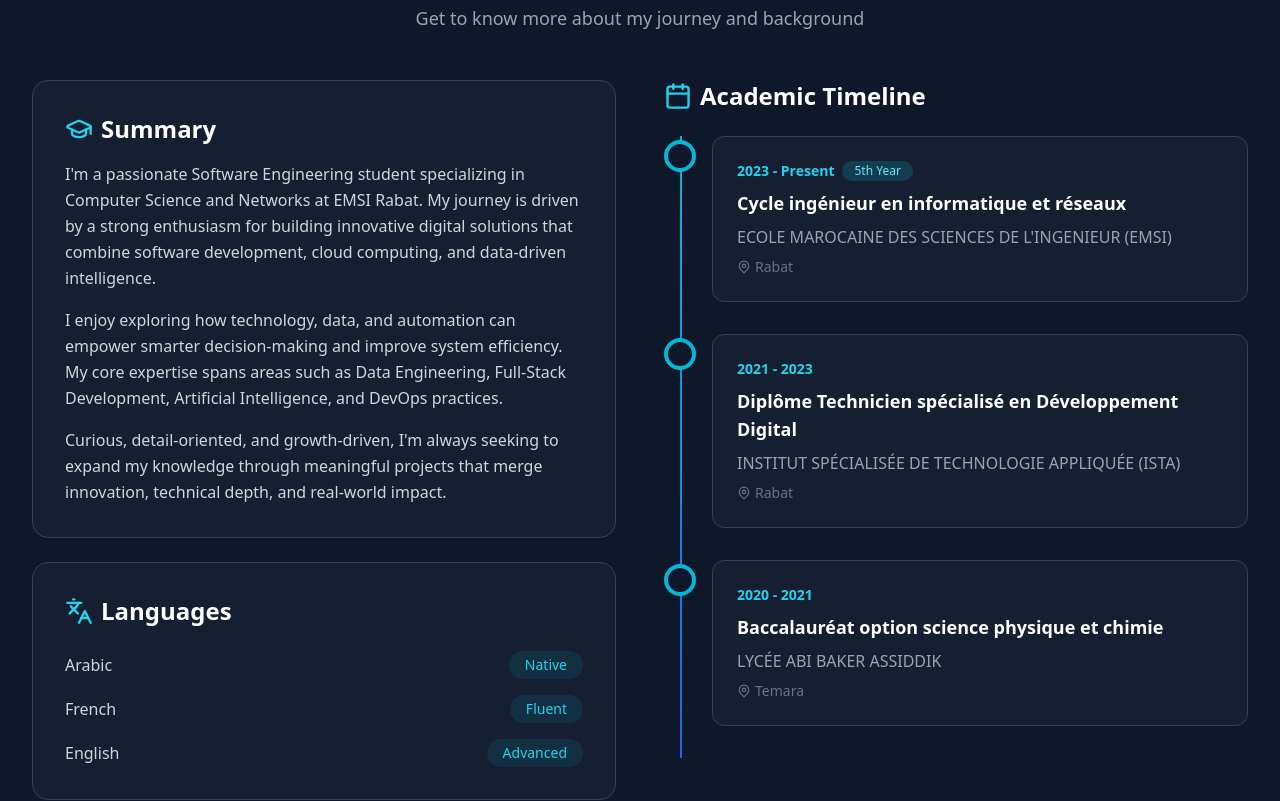
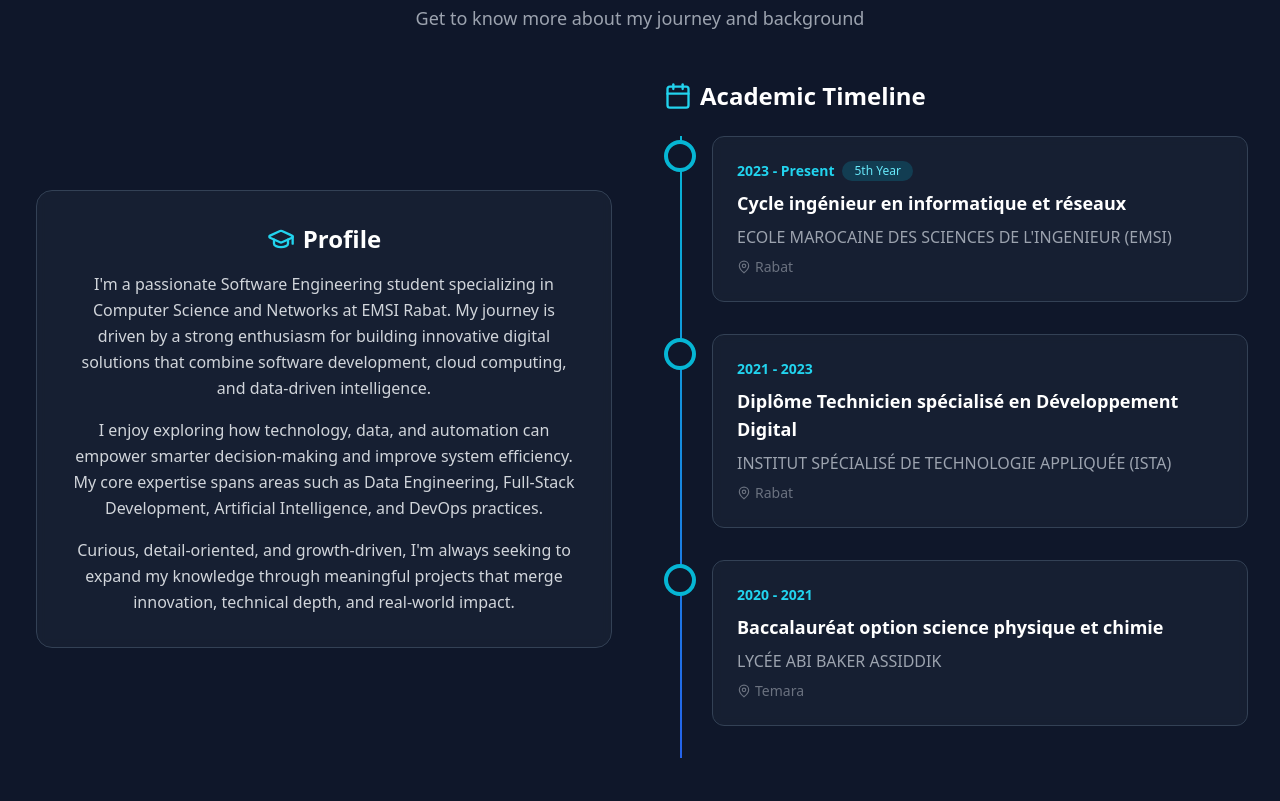
Before and after one commit to Ayaaa9/Portfolio, a React (Vite) app: page / in a window 1280 px wide. Shown: the part 940-1741 px from the top of the page. Built offline with nearby package versions, Linux system fonts and the light colour scheme.

Commit message:
enlever les elements sup

```diff
--- a/src/components/About.tsx
+++ b/src/components/About.tsx
@@ -1,5 +1,5 @@
 import React from 'react';
-import { GraduationCap, Calendar, MapPin, Languages } from 'lucide-react';
+import { GraduationCap, Calendar, MapPin } from 'lucide-react';
 import Section from './Section';
 
 const About: React.FC = () => {
@@ -13,7 +13,7 @@ const About: React.FC = () => {
     },
     {
       degree: "Diplôme Technicien spécialisé en Développement Digital",
-      school: "INSTITUT SPÉCIALISÉE DE TECHNOLOGIE APPLIQUÉE (ISTA)",
+      school: "INSTITUT SPÉCIALISÉ DE TECHNOLOGIE APPLIQUÉE (ISTA)",
       location: "Rabat",
       period: "2021 - 2023"
     },
@@ -25,12 +25,6 @@ const About: React.FC = () => {
     }
   ];
 
-  const languages = [
-    { name: "Arabic", level: "Native" },
-    { name: "French", level: "Fluent" },
-    { name: "English", level: "Advanced" }
-  ];
-
   return (
     <Section
       id="about"
@@ -38,13 +32,18 @@ const About: React.FC = () => {
       subtitle="Get to know more about my journey and background"
       className="bg-slate-900 light:bg-slate-50"
     >
-      <div className="grid md:grid-cols-2 gap-12 items-start">
-        <div className="space-y-6">
-          <div className="bg-slate-800/50 light:bg-white/80 backdrop-blur-sm p-8 rounded-2xl border border-slate-700 light:border-slate-200 hover:border-cyan-500 light:hover:border-cyan-600 transition-all duration-300 hover:shadow-lg hover:shadow-cyan-500/20 light:hover:shadow-cyan-400/20 light:shadow-sm">
-            <h3 className="text-2xl font-bold text-white light:text-slate-900 mb-4 flex items-center gap-2">
+      <div className="grid md:grid-cols-2 gap-12 items-center">
+        {/* === Profile Section === */}
+        <div className="flex justify-center">
+          <div className="bg-slate-800/50 light:bg-white/80 backdrop-blur-sm p-8 rounded-2xl border border-slate-700 light:border-slate-200
+                          hover:border-cyan-500 light:hover:border-cyan-600 transition-all duration-300 hover:shadow-lg
+                          hover:shadow-cyan-500/20 light:hover:shadow-cyan-400/20 light:shadow-sm max-w-xl text-center">
+
+            <h3 className="text-2xl font-bold text-white light:text-slate-900 mb-4 flex items-center justify-center gap-2">
               <GraduationCap className="text-cyan-400 light:text-cyan-600" size={28} />
-              Summary
+              Profile
             </h3>
+
             <p className="text-gray-300 light:text-slate-600 leading-relaxed">
               I'm a passionate Software Engineering student specializing in Computer Science and Networks at EMSI Rabat.
               My journey is driven by a strong enthusiasm for building innovative digital solutions that combine
@@ -61,27 +60,10 @@ const About: React.FC = () => {
               Curious, detail-oriented, and growth-driven, I'm always seeking to expand my knowledge through
               meaningful projects that merge innovation, technical depth, and real-world impact.
             </p>
-
-          </div>
-
-          <div className="bg-slate-800/50 light:bg-white/80 backdrop-blur-sm p-8 rounded-2xl border border-slate-700 light:border-slate-200 hover:border-cyan-500 light:hover:border-cyan-600 transition-all duration-300 hover:shadow-lg hover:shadow-cyan-500/20 light:hover:shadow-cyan-400/20 light:shadow-sm">
-            <h3 className="text-2xl font-bold text-white light:text-slate-900 mb-6 flex items-center gap-2">
-              <Languages className="text-cyan-400 light:text-cyan-600" size={28} />
-              Languages
-            </h3>
-            <div className="space-y-4">
-              {languages.map((lang, index) => (
-                <div key={index} className="flex justify-between items-center">
-                  <span className="text-gray-300 light:text-slate-700 font-medium">{lang.name}</span>
-                  <span className="text-cyan-400 light:text-cyan-600 bg-cyan-500/10 light:bg-cyan-100 px-4 py-1 rounded-full text-sm">
-                    {lang.level}
-                  </span>
-                </div>
-              ))}
-            </div>
           </div>
         </div>
 
+        {/* === Academic Timeline === */}
         <div className="space-y-6">
           <h3 className="text-2xl font-bold text-white light:text-slate-900 mb-6 flex items-center gap-2">
             <Calendar className="text-cyan-400 light:text-cyan-600" size={28} />
@@ -92,13 +74,12 @@ const About: React.FC = () => {
             <div className="absolute left-4 top-0 bottom-0 w-0.5 bg-gradient-to-b from-cyan-500 to-blue-600 light:from-cyan-600 light:to-blue-700"></div>
 
             {education.map((edu, index) => (
-              <div
-                key={index}
-                className="relative pl-12 pb-8 group"
-              >
+              <div key={index} className="relative pl-12 pb-8 group">
                 <div className="absolute left-0 top-1 w-8 h-8 bg-slate-900 light:bg-white border-4 border-cyan-500 light:border-cyan-600 rounded-full group-hover:scale-110 transition-transform duration-300"></div>
 
-                <div className="bg-slate-800/50 light:bg-white/80 backdrop-blur-sm p-6 rounded-xl border border-slate-700 light:border-slate-200 hover:border-cyan-500 light:hover:border-cyan-600 transition-all duration-300 hover:shadow-lg hover:shadow-cyan-500/20 light:hover:shadow-cyan-400/20 hover:translate-x-2 light:shadow-sm">
+                <div className="bg-slate-800/50 light:bg-white/80 backdrop-blur-sm p-6 rounded-xl border border-slate-700 light:border-slate-200
+                                hover:border-cyan-500 light:hover:border-cyan-600 transition-all duration-300 hover:shadow-lg
+                                hover:shadow-cyan-500/20 light:hover:shadow-cyan-400/20 hover:translate-x-2 light:shadow-sm">
                   <div className="flex flex-wrap gap-2 mb-2">
                     <span className="text-cyan-400 light:text-cyan-600 text-sm font-semibold">{edu.period}</span>
                     {edu.year && (
--- a/src/components/Contact.tsx
+++ b/src/components/Contact.tsx
@@ -1,5 +1,5 @@
 import React, { useState } from 'react';
-import { Mail, Phone, MapPin, Linkedin, Send, CheckCircle, XCircle } from 'lucide-react';
+import { Mail, MapPin, Linkedin, Send, CheckCircle, XCircle } from 'lucide-react';
 import Section from './Section';
 import Button from './Button';
 
@@ -20,13 +20,6 @@ const Contact: React.FC = () => {
       value: "ayaouahi99@gmail.com",
       href: "mailto:ayaouahi99@gmail.com",
       color: "from-cyan-500 to-blue-600"
-    },
-    {
-      icon: Phone,
-      label: "Phone",
-      value: "+212 771-965569",
-      href: "tel:+212771965569",
-      color: "from-blue-500 to-purple-600"
     },
     {
       icon: MapPin,
```
Lines whose indentation alone changed are shown as unchanged.
